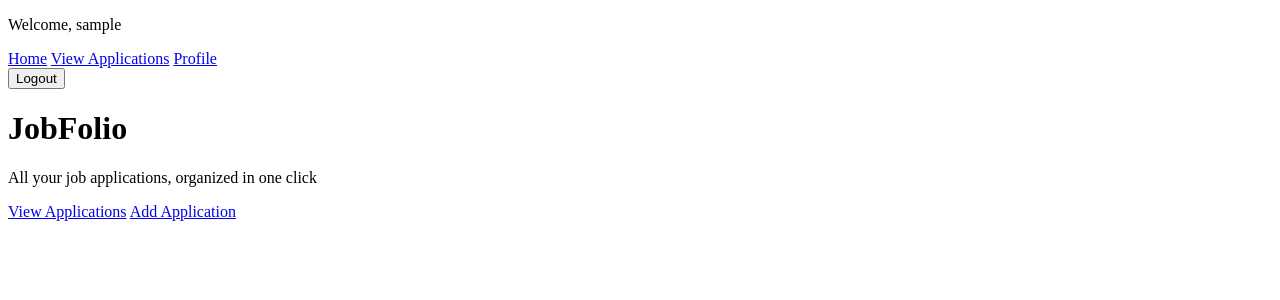
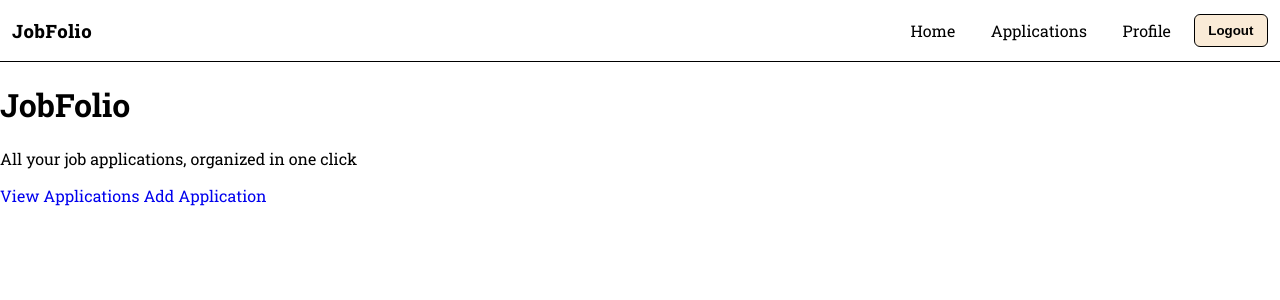
Before and after one commit to MalakAlmajed15/jobfolio, a Django app: page / in a window 1280 px wide. Shown: the top 300 px of the page. Run offline with Django 5.2, Linux system fonts and the light colour scheme; the visitor is signed in with stand-in values (Sample User, id 1).

Commit message:
styling base.html

```diff
--- /dev/null
+++ b/main_app/static/css/styles.css
@@ -0,0 +1,69 @@
+@import url('https://fonts.googleapis.com/css2?family=Roboto+Slab:wght@100..900&display=swap');
+
+* {
+    box-sizing: border-box;
+}
+
+body{
+  margin: 0;
+  font-family: "Roboto Slab", serif;
+  color: black;
+  height: 100%;
+  padding: 0;
+}
+
+a {
+    text-decoration: none;
+}
+
+a:hover {
+    opacity: 0.9;
+}
+
+.nav-container{
+  display: flex;
+  align-items: center;
+  justify-content: space-between;
+  gap: 12px;
+  padding: 12px;
+  border-bottom: 1.5px solid black;
+}
+
+.logo{
+  font-weight: 800;
+  letter-spacing: 0.6px;
+  font-size: 1.15rem;
+  color: black;
+}
+
+.nav-bar {
+  display: flex;
+  align-items: center;
+  gap: 10px;
+}
+
+.nav-link {
+  color: black;
+  padding: 0.5rem 0.8rem;
+}
+
+.nav-link:hover {
+  text-decoration: underline;
+  text-decoration-thickness: 2px;
+  text-underline-offset: 4px;
+  text-decoration-color: black;
+}
+
+.logout-button{
+  color: black;
+  padding: .5rem .85rem;
+  border: 1.5px solid black;
+  font-weight: 600;
+  background-color: white;
+  border-radius: 6px;
+  background-color: antiquewhite;
+  cursor: pointer;
+}
+.logout-button:hover {
+    background-color: white;
+}
--- a/main_app/templates/base.html
+++ b/main_app/templates/base.html
@@ -2,24 +2,38 @@
 <!DOCTYPE html>
 <html lang="en">
 <head>
-    <meta charset="UTF-8">
-    <meta name="viewport" content="width=device-width, initial-scale=1.0">
+  <meta charset="UTF-8" />
+  <meta name="viewport" content="width=device-width, initial-scale=1.0"/>
   <title>JobFolio</title>
+  <link rel="stylesheet" href="{% static 'css/styles.css' %}">
 </head>
 <body>
+    <div class="nav-container">
+      <a class="logo" href="{% url 'homepage' %}">JobFolio</a>
+
       {% if user.is_authenticated %}
-    <p>Welcome, {{user.username}}</p>
-    <a href="{% url 'homepage' %}">Home</a>
-    <a href="{% url 'application_list' %}">View Applications</a>
-    <a href="{% url 'profile' %}">Profile</a>
-    <form action="{% url 'logout' %}" method="post">
+      <nav class="nav-bar">
+        <a class="nav-link" href="{% url 'homepage' %}">Home</a>
+        <a class="nav-link" href="{% url 'application_list' %}">Applications</a>
+        <a class="nav-link" href="{% url 'profile' %}">Profile</a>
+
+        <form class="logout-form" action="{% url 'logout' %}" method="post">
           {% csrf_token %}
-        <button>Logout</button>
+          <button type="submit" class="logout-button">Logout</button>
         </form>
+      </nav>
+      {% else %}
+      <nav class="nav-bar">
+        <a class="nav-link" href="{% url 'login' %}">Login</a>
+        <a class="nav-link" href="{% url 'signup' %}">Sign up</a>
+      </nav>
       {% endif %}
-    <div>
+    </div>
+
+  <div class="main-container">
     {% block content %}
     {% endblock content %}
   </div>
+
 </body>
 </html>
```
Lines whose indentation alone changed are shown as unchanged.
